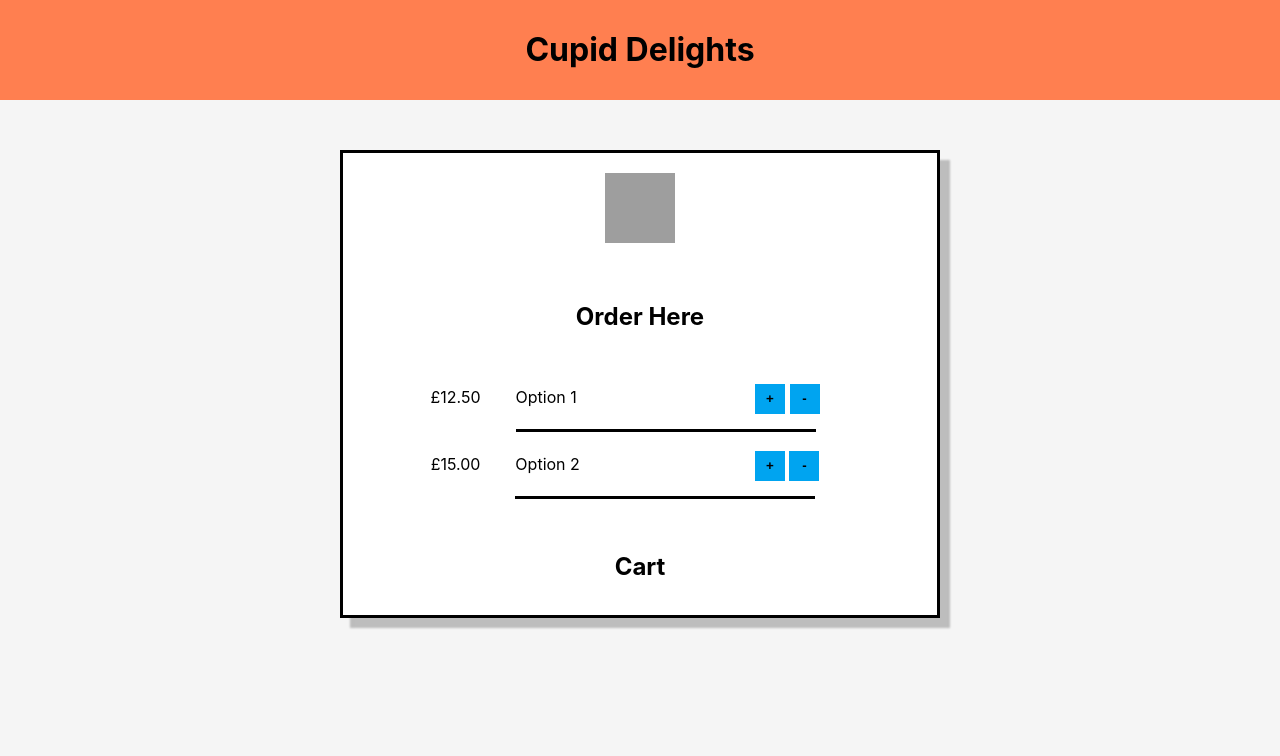
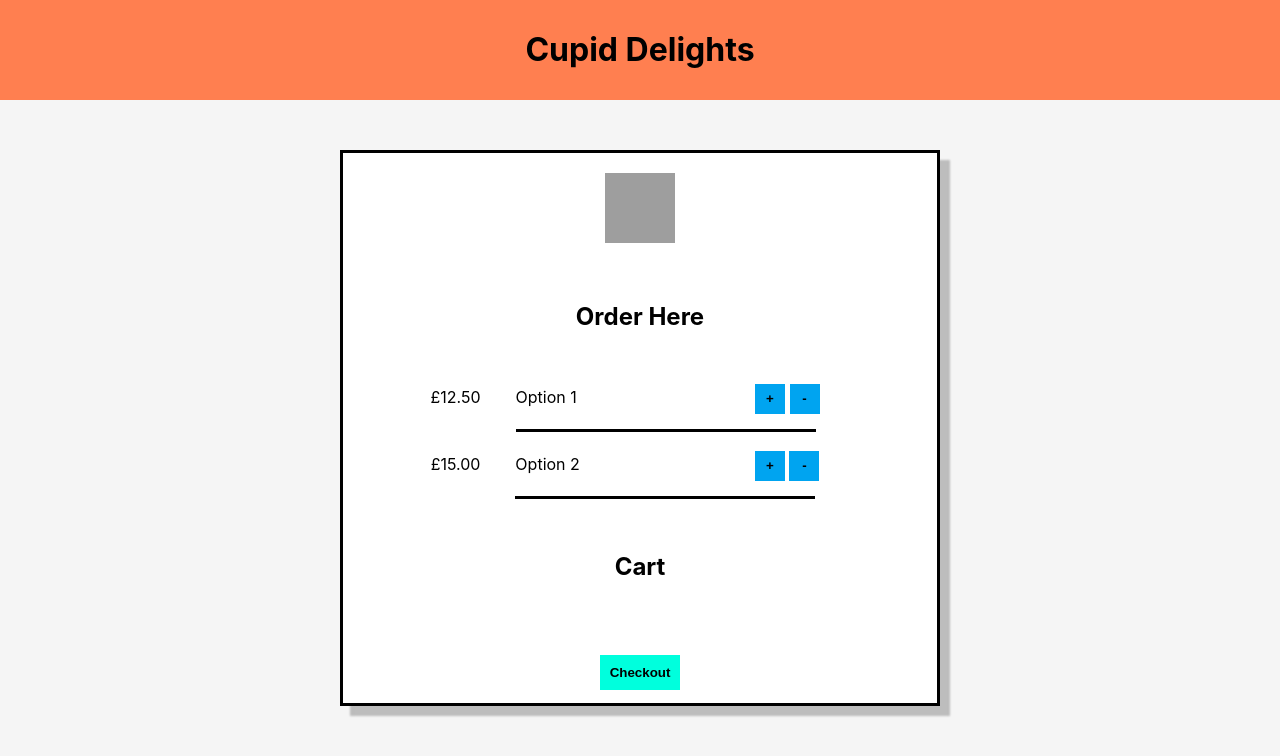
Before and after one commit to sammateo/cupid-delights, a Next.js app: page / in a window 1280 px wide. Shown: the top 756 px of the page. Built offline with nearby package versions, Linux system fonts and the light colour scheme; grey boxes are pictures that could not be loaded.

Commit message:
paypal button now works but payment doesnt change if customer changes the cart

```diff
--- a/pages/checkout.js
+++ b/pages/checkout.js
@@ -6,7 +6,7 @@ import Cartfield from '../src/cartfield.js'
 import Link from 'next/link'
 // import Home from './index'
 // import {option1} from './index'
-import Paypal from '../src/paypal'
+// import Paypal from '../src/paypal'
 export default function Checkout() {
 
   return (
@@ -14,8 +14,6 @@ export default function Checkout() {
       <Head>
         <title>Cupid Delights Checkout</title>
         <link rel="icon" href="/favicon.ico" />
-        <script src="https://www.paypal.com/sdk/js?client-id=AS8t-4KApnSdgE1-zg1Z5L-9OZBOUWPwsL-BZiMWFn_TxywrpykkO93H0uS5X9DXvfCvZHnpimmOPnAP&currency=GBP" data-sdk-integration-source="button-factory" async defer></script>
-
       </Head>
 
       <div className={styles.title}>
--- a/pages/index.js
+++ b/pages/index.js
@@ -64,8 +64,6 @@ function Home() {
       }
     }
     const [checkout, setCheckout] = useState(false)
-    // const [paidFor,setPaidFor]=useState(false)
-    // const [loaded,setLoaded]=useState(false)
   return (
     <div className={styles.container}>
       <Head>
@@ -96,25 +94,21 @@ function Home() {
           <div className={styles.options}> */}
             <span>{formatter.format(price2)}</span><p>Option 2</p> <button value={option2} name ="option2" onClick={add} className="plusbutton"> + </button> <button name ="option2" onClick={minus} value={option2} className="minusbutton"> - </button>
           </div>
-          {/* <hr></hr> */}
+
           <div className={styles.cart}>
             <h2>Cart</h2>
-                {/* {option1}
-                {option2} */}
                 <Cartfield option1 = {option1} price1={price1}
                 option2 = {option2} price2={price2} total1={total1} total2={total2} total={total}/>
           </div>
 
-          {/* <Link href="/checkout">
+          {/* <Link href="/checkout">  //leads to a checkout page
                 <a><button className={styles.orderButton}>Checkout</button></a>
           </Link> */}
-
-      </div>
-      <div>
-                {/* {
-                    checkout? <Paypal/> :
+          <div className={styles.paypalbuttons}>
+                {
+                    (total>0 && checkout)? <Paypal bill={total}/> :
                     <div>
-                        <button
+                        <button className={styles.orderButton}
 
                         onClick={()=>{
                             setCheckout(true)
@@ -122,11 +116,13 @@ function Home() {
 
                         >Checkout</button>
                     </div>
-                } */}
+                }
 
                 {/* <Paypal/> */}
 
             </div>
+      </div>
+            <script src="https://www.paypal.com/sdk/js?client-id=AS8t-4KApnSdgE1-zg1Z5L-9OZBOUWPwsL-BZiMWFn_TxywrpykkO93H0uS5X9DXvfCvZHnpimmOPnAP&currency=GBP" data-sdk-integration-source="button-factory" async defer></script>
 
     </div>
   )
--- a/src/paypal.js
+++ b/src/paypal.js
@@ -1,8 +1,9 @@
 import Head from 'next/head'
-import {useEffect, useRef} from 'react'
-export default function Paypal()
+import {useEffect, useRef,useState} from 'react'
+export default function Paypal({bill})
 {
-    const paypal = useRef()
+    let consumer = 0;
+    consumer+=bill;
     useEffect(()=>{
         window.paypal.Buttons({
             createOrder: (data,actions,err)=>{
@@ -13,7 +14,7 @@ export default function Paypal()
                             description : "Option 1",
                             amount: {
                                 currency_code: "GBP",
-                                value: 12.00
+                                value: consumer
                             }
                         }
                     ]
@@ -29,6 +30,9 @@ export default function Paypal()
             }
         }).render(paypal.current)
     }, [])
+
+    console.log(bill)
+    console.log(consumer)
     return(
 
         <div>
--- a/styles/Home.module.css
+++ b/styles/Home.module.css
@@ -81,6 +81,15 @@
   font-weight: bold;
 }
 
+.paypalbuttons{
+  display:block;
+  width:500px;
+  margin-left:auto;
+  margin-right:auto;
+  text-align: center;
+  /* border:3px solid black; */
+}
+
 @media (max-width: 600px) {
   .grid {
     width: 100%;
```
